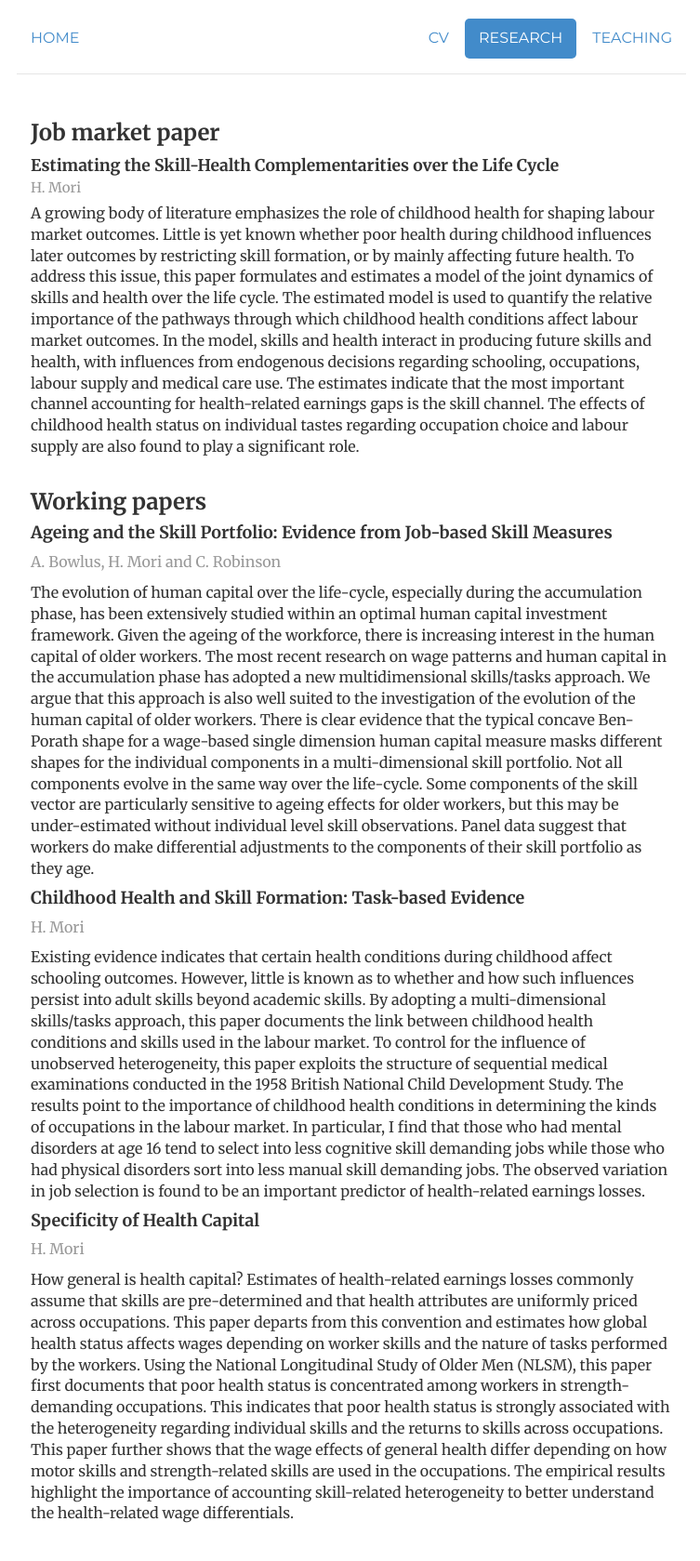
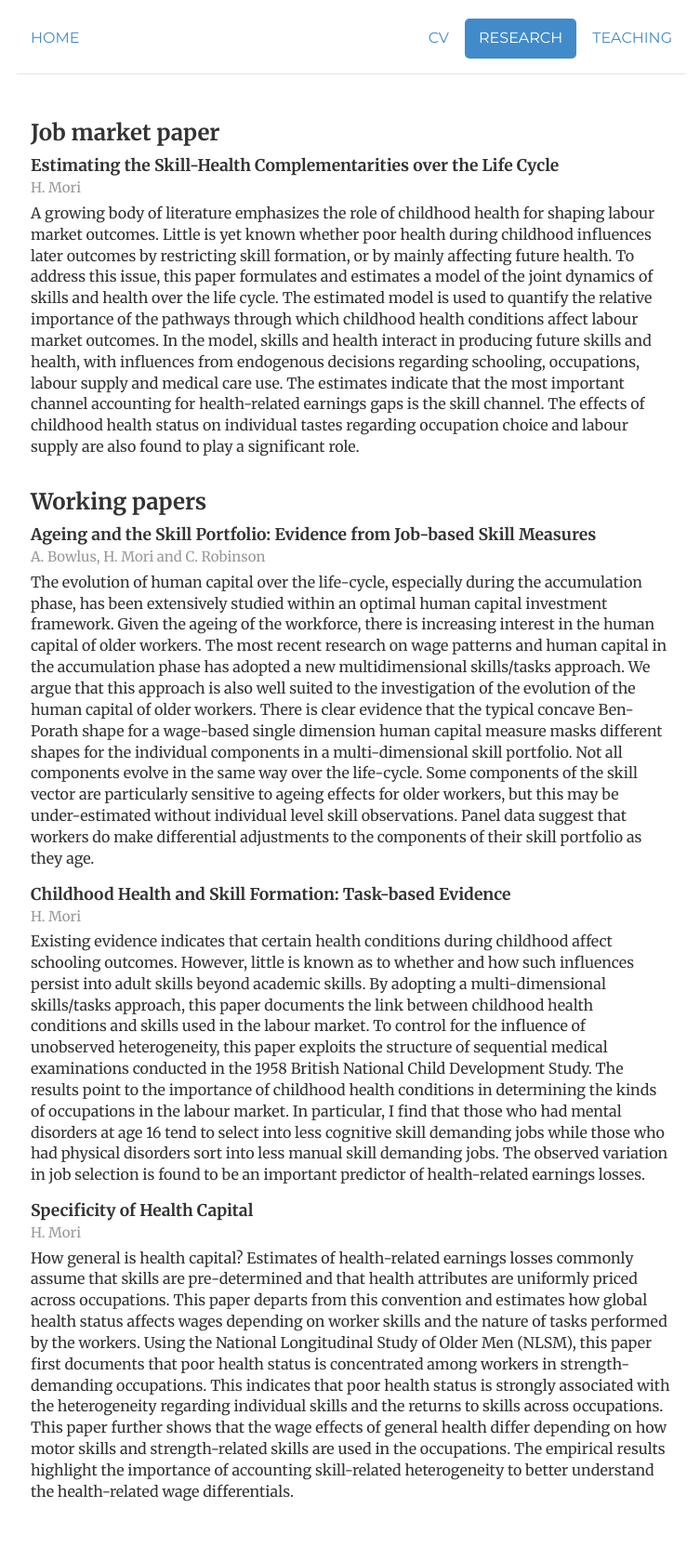
Before and after one commit to morihiroaki/morihiroaki.github.io, a Jekyll site: the page built from research.html, in a window 1280 px wide. Shown: the whole page at 93% size, without its empty margins (262-1015 px from the left). Built offline with Jekyll 4.4.1, drawn with Linux system fonts in a browser that asks for light colours.

Commit message:
Update research.html

```diff
--- a/research.html
+++ b/research.html
@@ -17,8 +17,10 @@
 </div>
 </div>
 <h3>Working papers</h3>
-<h4>Ageing and the Skill Portfolio: Evidence from Job-based Skill Measures</h4>
-<p class="text-muted">A. Bowlus, H. Mori and C. Robinson</p>
+<div class='span10 offset1'>
+<div class='pTitle'> Ageing and the Skill Portfolio: Evidence from Job-based Skill Measures</div>
+<div class='pAuthors'>A. Bowlus, H. Mori and C. Robinson</div>
+<div class='pAbstract'>
 The evolution of human capital over the life-cycle, especially during the accumulation phase,
 has been extensively studied within an optimal human capital investment framework. Given the
 ageing of the workforce, there is increasing interest in the human capital of older workers. The
@@ -30,15 +32,24 @@
 components evolve in the same way over the life-cycle. Some components of the skill vector are
 particularly sensitive to ageing effects for older workers, but this may be under-estimated without
 individual level skill observations. Panel data suggest that workers do make differential adjustments
-to the components of their skill portfolio as they age.</br>
+to the components of their skill portfolio as they age.
+</div>
+</div>
 
-<h4>Childhood Health and Skill Formation: Task-based Evidence</h4>
-<p class="text-muted">H. Mori</p>
+<div class='span10 offset1'>
+<div class='pTitle'>Childhood Health and Skill Formation: Task-based Evidence</div>
+<div class='pAuthors'>H. Mori</div>
+<div class='pAbstract'>
 Existing evidence indicates that certain health conditions during childhood affect schooling outcomes. However, little is known as to  whether and how such influences persist into adult skills beyond academic skills. By adopting a multi-dimensional skills/tasks approach, this paper documents the link between childhood health conditions and skills used in the labour market.  To control for the influence of unobserved heterogeneity, this paper exploits the structure of sequential medical examinations conducted in the 1958 British National Child Development Study. The results point to the importance of childhood health conditions in determining the kinds of occupations in the labour market. In particular, I find that those who had mental disorders at age 16 tend to select into less cognitive skill demanding jobs while those who had physical disorders sort into less manual skill demanding jobs. The observed variation in job selection is found to be an important predictor of health-related earnings losses.</br>
+</div>
+</div>
 
-<h4>Specificity of Health Capital</h4>
-<p class="text-muted">H. Mori</p>
+<div class='span10 offset1'>
+<div class='pTitle'>Specificity of Health Capital</div>
+<div class='pAuthors'>H. Mori</div>
+<div class='pAbstract'>
 How general is health capital? Estimates of health-related earnings losses commonly assume that skills are pre-determined and that health attributes are uniformly priced across occupations.  This paper departs from this convention and estimates how global health status  affects wages depending on worker skills and the nature of tasks performed by the workers. Using the National Longitudinal Study of Older Men (NLSM), this paper first documents that poor health status is concentrated among workers in strength-demanding occupations. This indicates that poor health status is strongly associated with the  heterogeneity regarding individual skills and the returns to skills across occupations. This paper further shows that the wage effects of general health differ  depending on how motor skills and strength-related skills are used in the occupations. The empirical results highlight the importance of accounting  skill-related heterogeneity to better understand the health-related wage differentials.</br>
-
+</div>
+</div>
 </div>
   <!--/div-->
```
